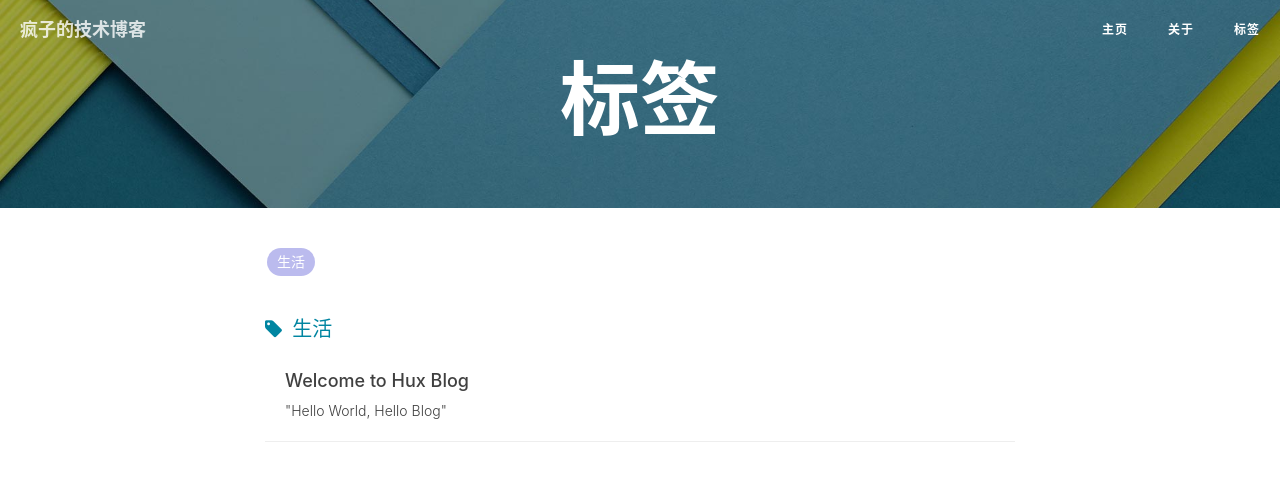
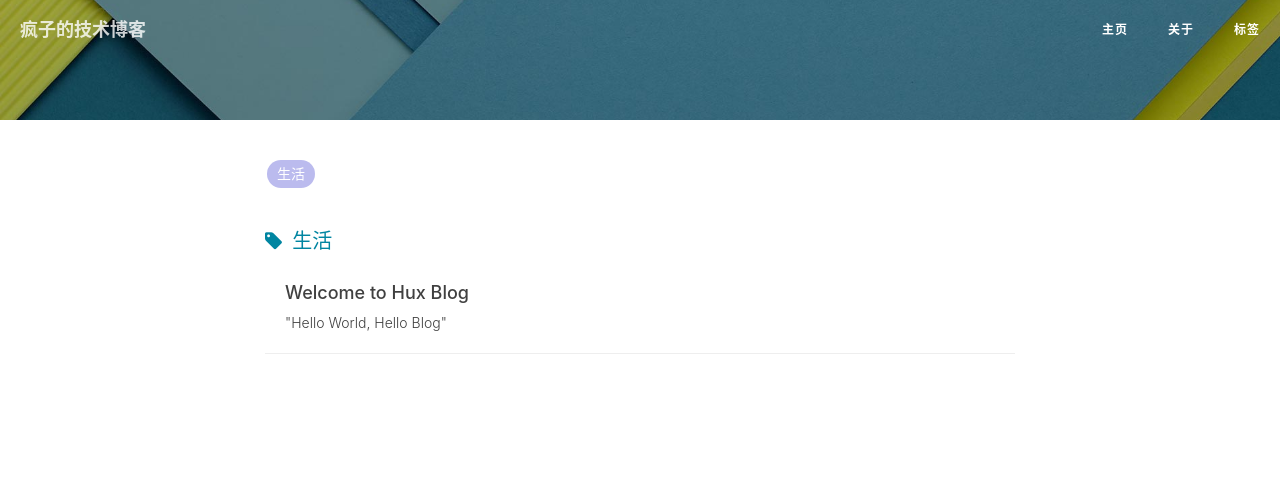
Before and after one commit to xttxqjfg/xttxqjfg.github.io, a Jekyll site: the page built from tags.html, in a window 1280 px wide. Shown: the top 481 px of the page. Built offline with Jekyll 4.4.1, drawn with Linux system fonts in a browser that asks for light colours; nearby versions of some CDN libraries; comment, search, counter and statistics services are not loaded.

Commit message:
no message

```diff
--- a/_layouts/page.html
+++ b/_layouts/page.html
@@ -8,7 +8,7 @@
         <div class="row">
             <div class="col-lg-8 col-lg-offset-2 col-md-10 col-md-offset-1 ">
                 <div class="site-heading">
-                    <h1>{% if page.title %}{{ page.title }}{% else %}{{ site.title }}{% endif %}</h1>
+                    <!-- <h1>{% if page.title %}{{ page.title }}{% else %}{{ site.title }}{% endif %}</h1> -->
                     <!--<hr class="small">-->
                     <span class="subheading">{{ page.description }}</span>
                 </div>
--- a/tags.html
+++ b/tags.html
@@ -11,7 +11,7 @@
         <div class="row">
             <div class="col-lg-8 col-lg-offset-2 col-md-10 col-md-offset-1">
                 <div class="site-heading" id="tag-heading">
-                    <h1>{% if page.title %}{{ page.title }}{% else %}{{ site.title }}{% endif %}</h1>
+                    <!-- <h1>{% if page.title %}{{ page.title }}{% else %}{{ site.title }}{% endif %}</h1> -->
                     <span class="subheading">{{ page.description }}</span>
                 </div>
             </div>
```
